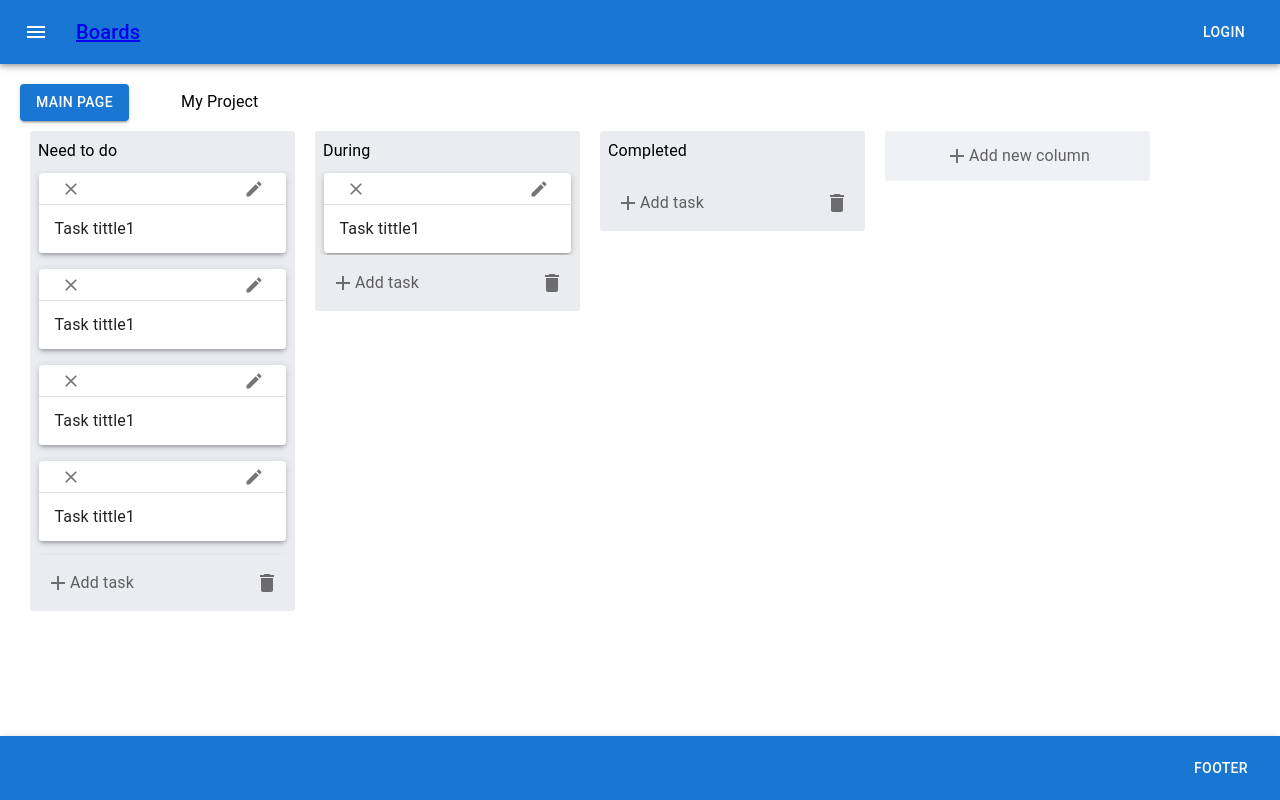
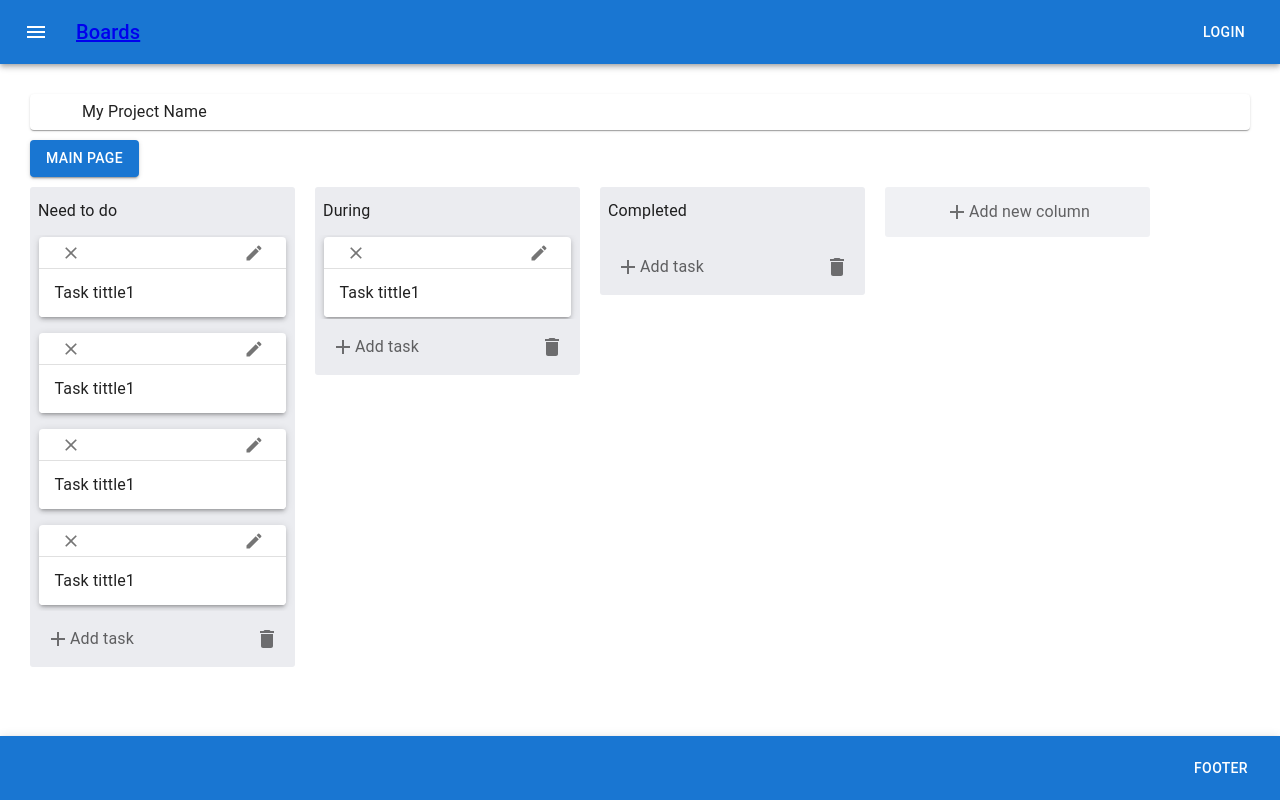
Before and after one commit to ArkhipovAnatoly/project-managment-app, a React (Create React App) app: page / in a window 1280 px wide. Built offline with nearby package versions, Linux system fonts and the light colour scheme.

Commit message:
add: input for title cards

```diff
--- a/src/pages/BoardsPage/BoardColumns.tsx
+++ b/src/pages/BoardsPage/BoardColumns.tsx
@@ -11,14 +11,15 @@ import {
   Paper,
   Tooltip,
   Typography,
+  InputBase,
 } from '@mui/material';
 import Box from '@mui/material/Box';
 import Stack from '@mui/material/Stack';
-import { CardActionArea } from '@material-ui/core';
 import { makeStyles } from '@material-ui/core';
 import ModalWindow from './ModalWindow';
 import ClearIcon from '@mui/icons-material/Clear';
 import CreateIcon from '@mui/icons-material/Create';
+import SendIcon from '@mui/icons-material/Send';
 
 const useStyles = makeStyles({
   columns: {
@@ -47,6 +48,7 @@ const useStyles = makeStyles({
   column: {
     minWidth: 265,
     maxHeight: '100%',
+    maxWidth: 'fit-content',
     backgroundClip: 'content-box',
     margin: '10px',
     listStyle: 'none',
@@ -87,6 +89,8 @@ const useStyles = makeStyles({
     justifyContent: 'center',
   },
   columnTitle: {
+    display: 'flex',
+    flexDirection: 'column',
     margin: 5,
     padding: 3,
     cursor: 'pointer',
@@ -115,20 +119,8 @@ const useStyles = makeStyles({
     minWidth: '95%',
     maxWidth: '200px',
     height: 'auto',
-    // backgroundColor: '#ffffff',
     borderRadius: 3,
     cursor: 'pointer',
-    // margin: 5,
-    // display: 'flex',
-    // flexWrap: 'wrap',
-  },
-  columnTaskTitle: {
-    flex: 1,
-  },
-  task: {
-    display: 'flex',
-    justifyContent: 'flex-start',
-    flexDirection: 'column',
   },
   columnSettings: {
     margin: 5,
@@ -150,7 +142,7 @@ const useStyles = makeStyles({
       cursor: 'pointer',
     },
   },
-  a1: {
+  buttonsSetting: {
     display: 'flex',
     alignItems: 'center',
     justifyContent: 'space-between',
@@ -214,14 +206,75 @@ function BoardColumns() {
     }
   };
 
+  const openButtonSettings = (event: React.MouseEvent) => {
+    const target = (event.target as HTMLInputElement).closest('.boxForTitle') as HTMLElement;
+    const target2 = target.querySelector('.buttonApply');
+    const target3 = target.querySelector('.buttonCancel');
+    (target2 as HTMLElement).style.display = 'block';
+    (target3 as HTMLElement).style.display = 'block';
+    target.dataset.onopen = (event.target as HTMLInputElement).value;
+  };
+
+  const closeButtonSettings = (event: React.FocusEvent) => {
+    const target = (event.target as HTMLInputElement).closest('.boxForTitle') as HTMLElement;
+    const target2 = target.querySelector('.buttonApply');
+    const target3 = target.querySelector('.buttonCancel');
+    (target2 as HTMLElement).style.display = 'none';
+    (target3 as HTMLElement).style.display = 'none';
+    (event.target as HTMLInputElement).value = `${target.dataset.onclose}`;
+    console.log(event.target);
+  };
+
+  const changeButtonSettings = (event: React.ChangeEvent) => {
+    const target = (event.target as HTMLInputElement).closest('.boxForTitle') as HTMLElement;
+    const target2 = target.querySelector('.buttonApply');
+    const target3 = target.querySelector('.buttonCancel');
+    target.dataset.onopen = `${(event.target as HTMLInputElement).value}`;
+    console.log(target.dataset.onopen);
+  };
+
+  const buttonSettingsApply = (event: React.MouseEvent) => {
+    const target = (event.target as HTMLElement).closest('.boxForTitle') as HTMLElement;
+    console.log(event);
+  };
+  const buttonSettingsClose = (event: React.MouseEvent) => {
+    const target = (event.target as HTMLElement).closest('.boxForTitle') as HTMLElement;
+    console.log(event);
+  };
+
   return (
     <Box className={classes.columns}>
       {dataBoardsPage.map((column, indexColumn) => {
         return (
           <Box className={classes.column} key={`${column.tittle} ${indexColumn}`}>
             <Box className={classes.columnOptions}>
-              <Box className={classes.columnTitle}>
-                <Typography>{column.tittle}</Typography>
+              <Box
+                className={`${classes.columnTitle} boxForTitle`}
+                data-onopen={column.tittle}
+                data-onclose={column.tittle}
+              >
+                <InputBase
+                  defaultValue={column.tittle}
+                  onClick={openButtonSettings}
+                  onBlur={closeButtonSettings}
+                  onChange={changeButtonSettings}
+                />
+                <Button
+                  onClick={buttonSettingsApply}
+                  className={'buttonApply'}
+                  variant="contained"
+                  size="small"
+                  startIcon={<SendIcon />}
+                  sx={{ mt: '2px', display: 'none' }}
+                ></Button>
+                <Button
+                  onClick={buttonSettingsClose}
+                  className={'buttonCancel'}
+                  variant="contained"
+                  size="small"
+                  startIcon={<DeleteIcon />}
+                  sx={{ mb: '2px', mt: '4px', display: 'none' }}
+                ></Button>
               </Box>
               <Stack
                 direction="column"
@@ -237,7 +290,7 @@ function BoardColumns() {
                       className={classes.columnTask}
                       elevation={3}
                     >
-                      <Box className={classes.a1}>
+                      <Box className={classes.buttonsSetting}>
                         <Box
                           className="buttonModal"
                           data-modalname="deleteTask"
--- a/src/pages/BoardsPage/BoardsPage.tsx
+++ b/src/pages/BoardsPage/BoardsPage.tsx
@@ -1,4 +1,4 @@
-import { Button, Typography } from '@mui/material';
+import { Button, InputBase, Paper, TextField, Typography } from '@mui/material';
 import { createRef, useEffect, useState } from 'react';
 import BoardColumns from './BoardColumns';
 import { makeStyles } from '@material-ui/core';
@@ -52,57 +52,18 @@ const useStyles = makeStyles({
 function BoardsPage() {
   const classes = useStyles();
 
-  const [count, setCount] = useState(true);
-  const [text, setText] = useState('My Project');
-  const [prevText, setPrevText] = useState('My Project');
-
-  useEffect(() => {
-    inputSearch?.current?.focus();
-  }, [count]);
-
-  const inputSearch = createRef<HTMLInputElement>();
-
-  function handle(еvent: React.MouseEvent) {
-    const target = еvent.target as HTMLElement;
-    console.log(target);
-    setCount(false);
-  }
-
-  function onInputBlur(event: React.FocusEvent) {
-    setCount(true);
-  }
-
-  function setNewText(event: React.ChangeEvent) {
-    const target = event.target as HTMLInputElement;
-    if ((target as HTMLInputElement).value) {
-      setText((target as HTMLInputElement).value);
-    } else {
-      setText(prevText);
-    }
-  }
-
   return (
     <Box className={classes.container}>
-      <Box className={classes.header}>
+      <Paper
+        component="form"
+        sx={{ m: '10px', p: '2px 4px', display: 'flex', alignItems: 'center', maxWidth: '700vw' }}
+      >
+        <InputBase sx={{ ml: 6, flex: 1 }} defaultValue="My Project Name" />
+      </Paper>
+      <Box className={classes.header} sx={{ ml: '10px' }}>
         <NavLink to="/main" style={{ textDecoration: 'none' }}>
           <Button variant="contained">Main Page</Button>
         </NavLink>
-        <Box>
-          {count ? (
-            <Box className={classes.inputSwap} onClick={handle}>
-              <Typography>{text}</Typography>
-            </Box>
-          ) : (
-            <input
-              type="text"
-              className={classes.inputSwapFalse}
-              onBlur={onInputBlur}
-              onChange={setNewText}
-              ref={inputSearch}
-              defaultValue={text}
-            />
-          )}
-        </Box>
       </Box>
       <Box className={classes.content}>
         <BoardColumns></BoardColumns>
--- a/src/pages/BoardsPage/ModalWindow.tsx
+++ b/src/pages/BoardsPage/ModalWindow.tsx
@@ -66,7 +66,7 @@ function ModalWindow() {
   };
 
   const addNewColumn = () => {
-    if (title) {
+    if (title.trim()) {
       dispatch(reducers.addNewColumn(title));
       closeModalWindow();
       clearTextModal();
@@ -80,7 +80,7 @@ function ModalWindow() {
   };
 
   const addNewTask = () => {
-    if (title && description) {
+    if (title.trim()) {
       dispatch(
         reducers.addNewTask({
           index: indexOfCurrentColumn,
@@ -106,7 +106,7 @@ function ModalWindow() {
   const changeCurrentTask = () => {
     const newTitle = title === '' ? titleOfCurrentTask : title;
     const newDescription = description === '' ? DescriptionOfCurrentTask : description;
-    if (newTitle || newDescription) {
+    if (newTitle?.trim() || newDescription?.trim()) {
       dispatch(
         reducers.changeTask({
           indexColumn: indexOfCurrentColumn,
```
